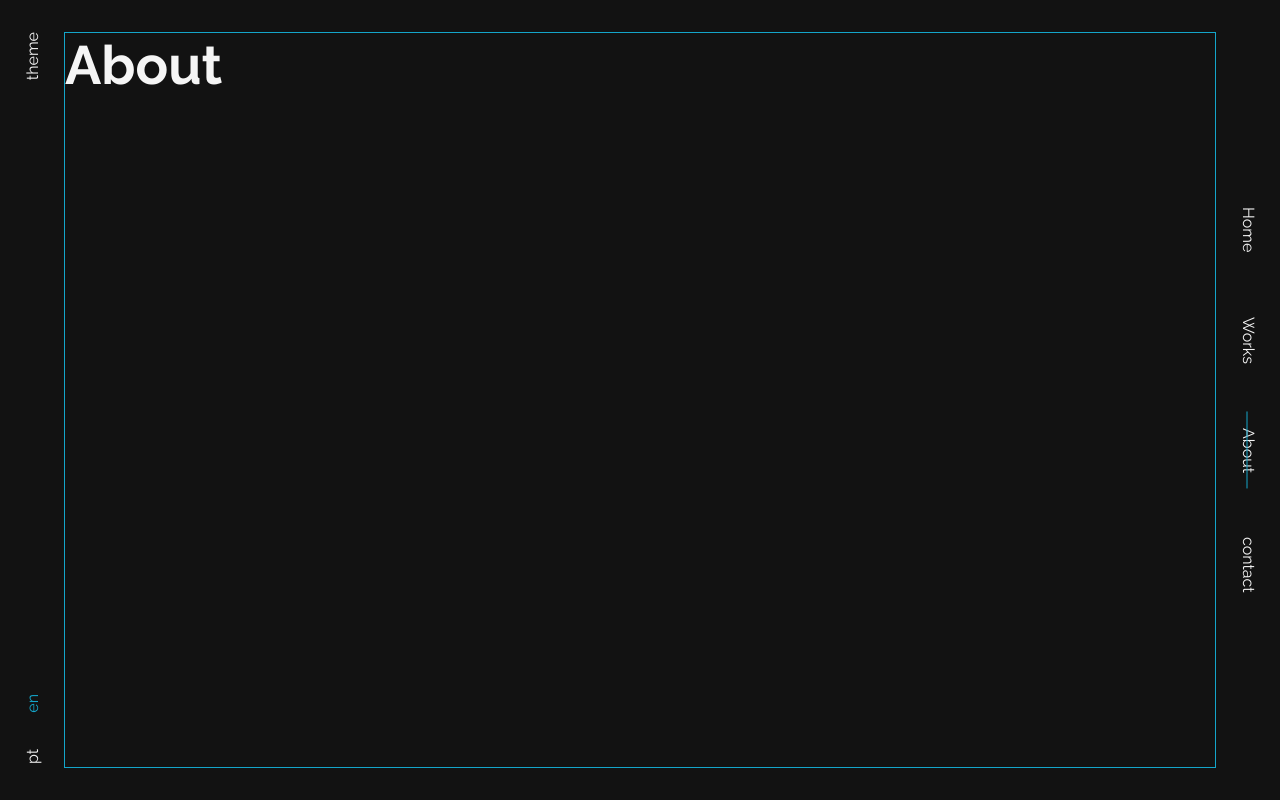
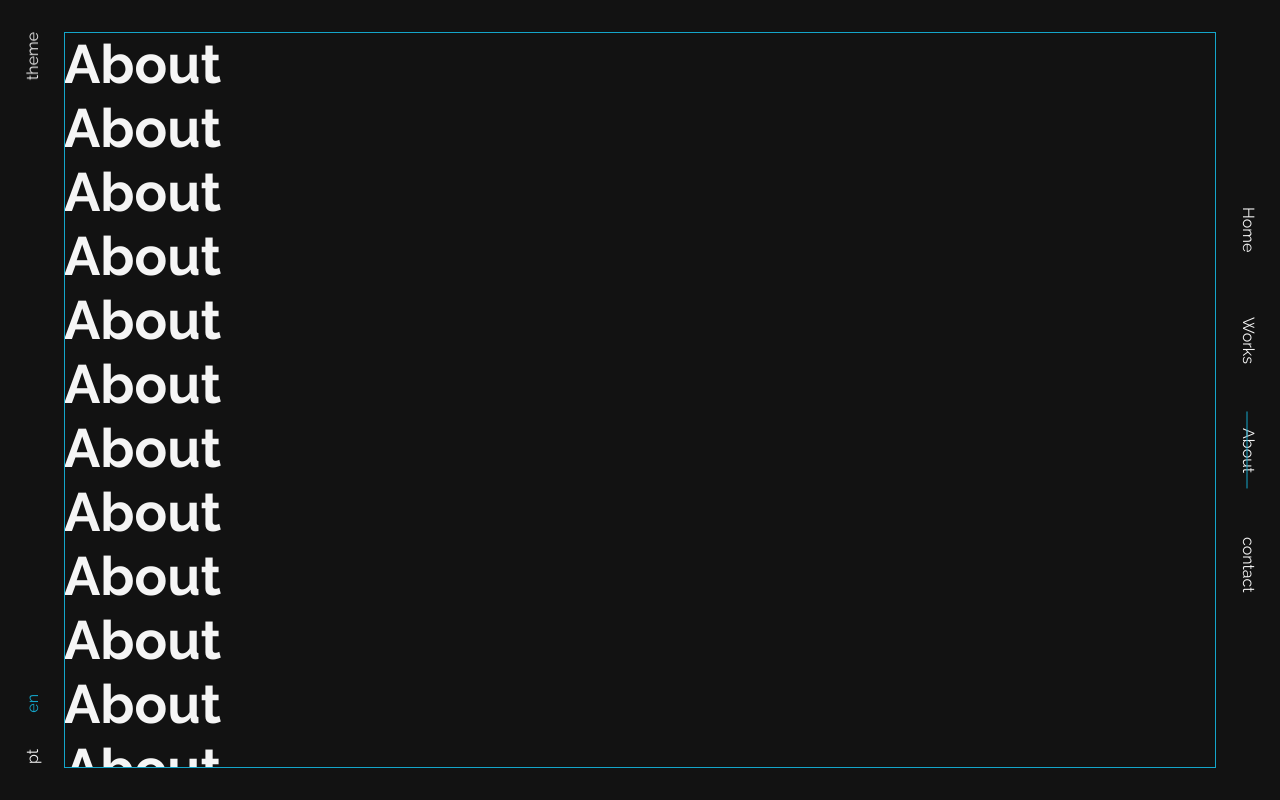
Before and after one commit to henriquepw/henrique.pw, a Next.js app: page /about in a window 1280 px wide. Shown: the top 800 px of the page. Built offline with nearby package versions, Linux system fonts and the light colour scheme.

Commit message:
:sparkles: feat: create the page frame

```diff
--- a/src/components/atoms/MenuItem/styles.ts
+++ b/src/components/atoms/MenuItem/styles.ts
@@ -15,6 +15,7 @@ export const Container = styled.li<ContainerProps>`
     left: 45%;
     transform: translate3d(-50%, -50%, 0) scaleY(0);
     transition: transform 0.3s ease-in;
+    pointer-events: none;
 
     height: calc(100% + 32px);
     width: 1px;
--- a/src/components/molecules/Menu/index.tsx
+++ b/src/components/molecules/Menu/index.tsx
@@ -8,7 +8,13 @@ import { useTheme } from '@/hooks/useTheme';
 
 import { SECTIONS } from '@/utils/sections';
 
-import { Container, ExtraConfigs, Navigator, NavigateButton } from './styles';
+import {
+  Container,
+  ExtraConfigs,
+  Navigator,
+  NavigateButton,
+  Frame,
+} from './styles';
 
 const Menu: React.FC = () => {
   const router = useRouter();
@@ -35,6 +41,8 @@ const Menu: React.FC = () => {
 
   return (
     <Container>
+      <Frame />
+
       <ExtraConfigs>
         <NavigateButton onClick={theme.nextTheme}>
           <span>theme</span>
--- a/src/components/molecules/Menu/styles.ts
+++ b/src/components/molecules/Menu/styles.ts
@@ -19,6 +19,38 @@ export const Container = styled.nav`
   padding: 32px 0;
   z-index: 10;
   pointer-events: none;
+
+  &::before,
+  &::after {
+    content: '';
+    position: fixed;
+    left: 0;
+
+    height: 32px;
+    width: 100%;
+
+    background: ${({ theme }) => theme.colors.background};
+  }
+
+  &::before {
+    top: 0;
+  }
+
+  &::after {
+    bottom: 0;
+  }
+`;
+
+export const Frame = styled.div`
+  position: fixed;
+  pointer-events: none;
+
+  top: 32px;
+  left: 64px;
+  width: calc(100% - 128px);
+  height: calc(100% - 64px);
+  border: 1px solid ${({ theme }) => theme.colors.active};
+  z-index: 10;
 `;
 
 export const ExtraConfigs = styled.aside`
--- a/src/components/templates/Layout/styles.ts
+++ b/src/components/templates/Layout/styles.ts
@@ -4,10 +4,11 @@ export const Container = styled.main`
   display: flex;
   position: relative;
 
-  border: 1px solid ${({ theme }) => theme.colors.active};
+  /* border: 1px solid ${({ theme }) => theme.colors.active}; */
 
   width: 100%;
   height: 100%;
+  padding: 32px 64px;
 
   &::after {
     content: '';
--- a/src/pages/about.tsx
+++ b/src/pages/about.tsx
@@ -1,7 +1,6 @@
 import React from 'react';
 
 import SEO, { SEOProps } from '@/components/atoms/SEO';
-// import Layout from '@/components/templates/Layout';
 
 const seoData: SEOProps = {
   title: 'About',
@@ -11,7 +10,16 @@ const About: React.FC = () => {
   return (
     <>
       <SEO {...seoData} />
-      <h1>About</h1>
+      <div
+        style={{
+          display: 'flex',
+          flexDirection: 'column',
+        }}
+      >
+        {[...Array(100)].map((_, index) => (
+          <h1 key={index}>About</h1>
+        ))}
+      </div>
     </>
   );
 };
--- a/src/pages/contact.tsx
+++ b/src/pages/contact.tsx
@@ -1,7 +1,6 @@
 import React from 'react';
 
 import SEO, { SEOProps } from '@/components/atoms/SEO';
-// import Layout from '@/components/templates/Layout';
 
 const seoData: SEOProps = {
   title: 'Contact',
--- a/src/pages/works.tsx
+++ b/src/pages/works.tsx
@@ -1,7 +1,6 @@
 import React from 'react';
 
 import SEO, { SEOProps } from '@/components/atoms/SEO';
-// import Layout from '@/components/templates/Layout';
 
 const seoData: SEOProps = {
   title: 'Works',
--- a/src/styles/global.ts
+++ b/src/styles/global.ts
@@ -43,8 +43,6 @@ export default createGlobalStyle`
   #__next {
     width: 100%;
     height: 100%;
-
-    padding: 32px 64px;
   }
 
   a,
```
